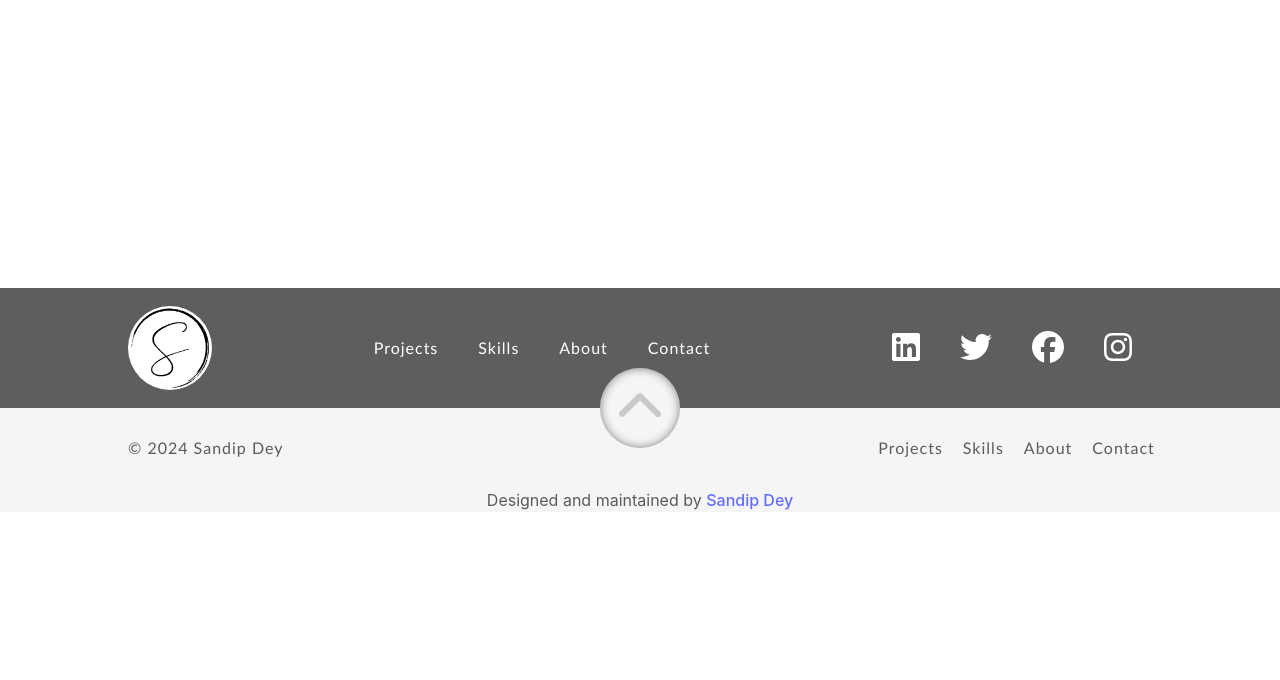
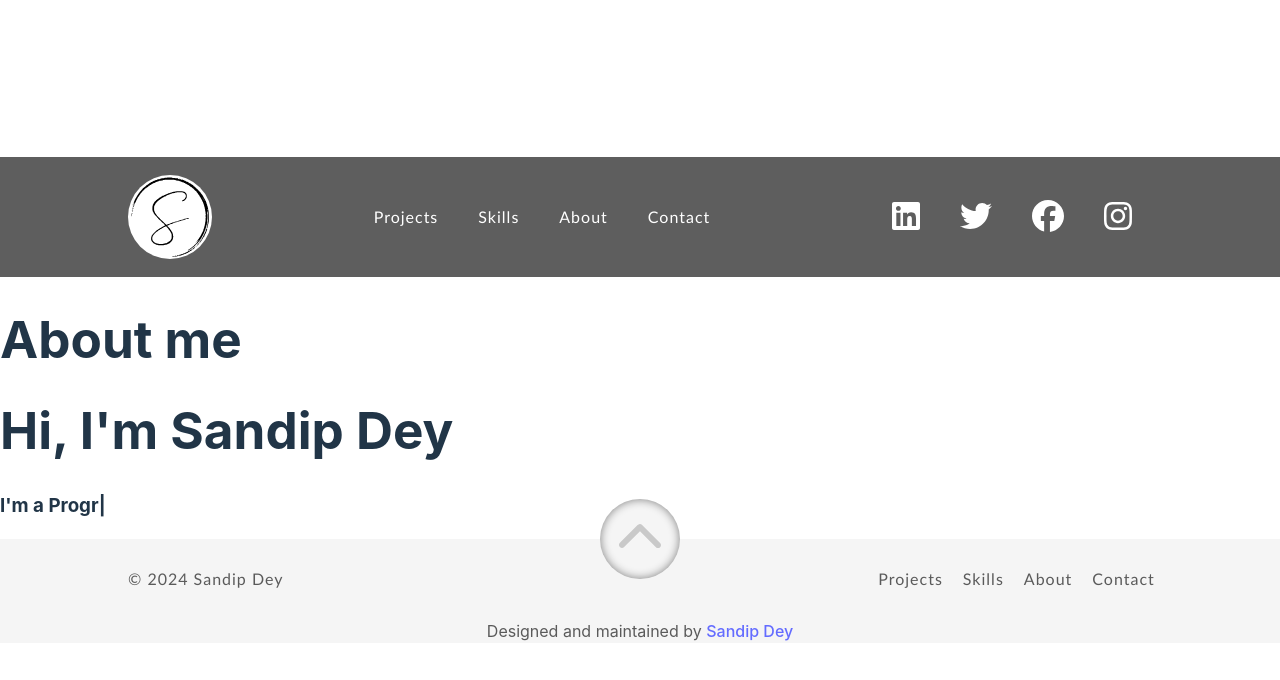
Before and after one commit to deysandip301/portfolio, a React (Vite) app: page /about in a window 1280 px wide. Shown: the top 680 px of the page. Built offline with nearby package versions, Linux system fonts and the light colour scheme.

Commit message:
created typing component for about page

```diff
--- a/src/App.jsx
+++ b/src/App.jsx
@@ -4,6 +4,7 @@ import Navbar from "./Navbar.jsx";
 import Footer from "./Footer.jsx";
 import './App.css';
 import Projects from "./pages/Projects.jsx";
+import About from "./pages/About.jsx";
 const App = () => {
     return (
         <BrowserRouter>
@@ -12,7 +13,7 @@ const App = () => {
                 <Route path="/" element={<Home />} />
                 <Route path="/projects" element={<Projects />} />
                 {/*<Route path="/skills" element={<Skills />} />*/}
-                {/*<Route path="/about" element={<About />} />*/}
+                <Route path="/about" element={<About />} />
                 {/*<Route path="/contact" element={<Contact />} />*/}
 
             </Routes>
--- /dev/null
+++ b/src/componenets/common/typeWriter/TypeWriter.jsx
@@ -0,0 +1,57 @@
+import  { useState , useEffect } from 'react';
+import PropTypes from 'prop-types';
+
+const TypeWriter = ({
+                    text,
+                    typingSpeed=100,
+                    deletionSpeed=50
+                }) => {
+    const [displayedText,setDisplayedText] = useState("");
+    const [isDeleting,setIsDeleting] = useState(false);
+    const [index,setIndex] = useState(0);
+
+    useEffect(() => {
+        const handleTyping = () => {
+            if(!isDeleting) {
+                if(displayedText.length < text[index].length) {
+                    setDisplayedText((prev) => prev + text[index].charAt(prev.length));
+                }
+                else {
+                    setTimeout(() => setIsDeleting(true),1000);
+                }
+            }
+            else {
+                if(displayedText.length > 0) {
+                    setDisplayedText((prev) => prev.slice(0,prev.length-1));
+                }
+                else {
+                    setIsDeleting(false);
+                    setIndex((prev) => (prev+1)%text.length);
+                }
+            }
+        };
+        const timeout = setTimeout(
+            handleTyping,
+            isDeleting ? deletionSpeed : typingSpeed
+        );
+        return () => clearTimeout(timeout);
+    },[displayedText,isDeleting,index,text,typingSpeed,deletionSpeed]);
+
+    return (
+        <div className="typing-effect">
+            <h1>Hi, I&apos;m <span>Sandip Dey</span></h1>
+            <h3>I&apos;m a <span>
+                {displayedText}
+                <span className="cadet">|</span>
+            </span></h3>
+        </div>
+    )
+}
+
+TypeWriter.propTypes = {
+    text: PropTypes.arrayOf(PropTypes.string).isRequired,
+    typingSpeed: PropTypes.number,
+    deletionSpeed: PropTypes.number
+};
+
+export default TypeWriter;
--- /dev/null
+++ b/src/pages/About.jsx
@@ -0,0 +1,11 @@
+import TypeWriter from "../componenets/common/typeWriter/TypeWriter.jsx";
+const About = () => {
+    return (
+        <div>
+            <h1>About me </h1>
+            < TypeWriter text={["Web Developer","Programmer","Designer"]} typingSpeed={100} deletionSpeed={50} />
+        </div>
+    )
+}
+
+export default About;
```
